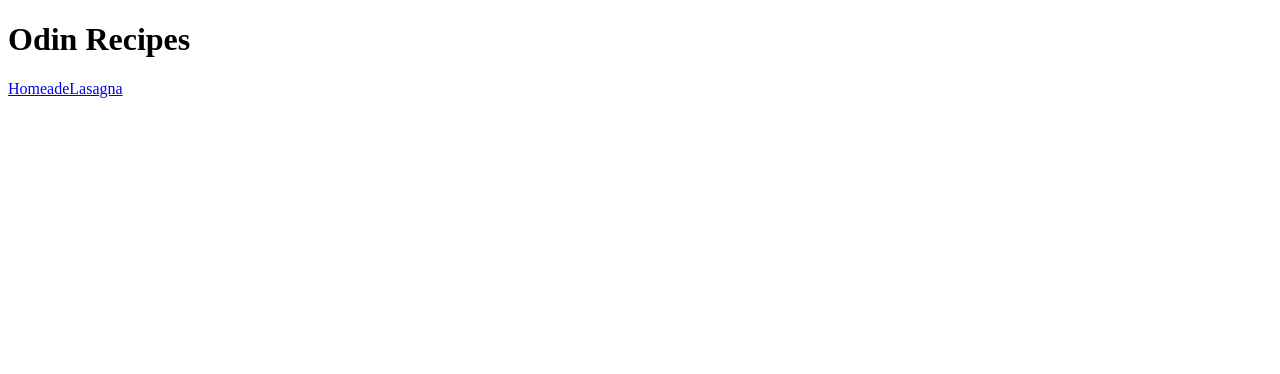
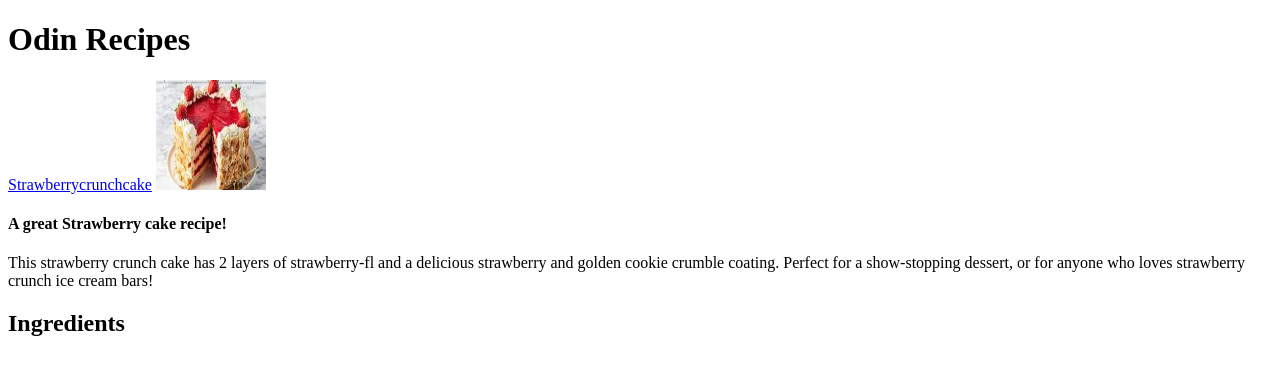
Before and after one commit to IgnotusFour1/odin-recipes, a plain HTML site: page index.html in a window 1280 px wide. Drawn offline with Linux system fonts and the light colour scheme; files whose address does not match are found by name.

Commit message:
updated html document to include recipe ingredients

```diff
--- a/index.html
+++ b/index.html
@@ -7,6 +7,18 @@
 </head>
 <body>
     <h1>Odin Recipes</h1>
-<a href="recipes/lasagna.html">HomeadeLasagna</a>
+<a href="recipes/strawberrycrunch_cake.html">Strawberrycrunchcake</a>
+
+
+<img src="/home/odin/odin-recipes/images/strawberrycrunchcake.jpg"
+
+alt="strawberry crunch cake on platter" height="110" width="110" >
+<h4>A great Strawberry cake recipe!</h4>
+This strawberry crunch cake has 2 layers of strawberry-fl
+ and a delicious strawberry and golden cookie crumble coating.
+ Perfect for a show-stopping dessert, or for anyone who loves strawberry crunch ice cream bars!
+ <h2>Ingredients</h2>
+
+
 </body>
 </html>
```
Also changed, not shown: recipes/lasagna.html (deleted, +0 -12 lines).
